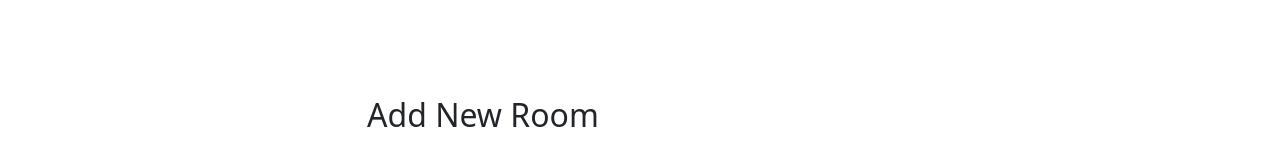
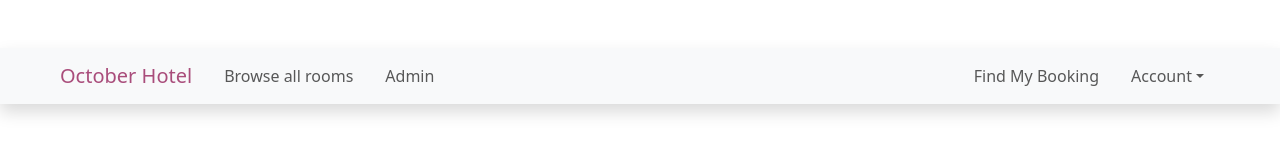
Before and after one commit to pvanquochuy/BookingHotel, a React (Vite) app in the folder fontend/: page /add-room in a window 1280 px wide. Shown: the top 146 px of the page. Built offline with nearby package versions, Linux system fonts and the light colour scheme; no server answers.

Commit message:
fix dropdown navbar

```diff
--- a/fontend/src/App.jsx
+++ b/fontend/src/App.jsx
@@ -6,12 +6,15 @@ import { BrowserRouter as Router, Routes, Route } from "react-router-dom";
 import Home from "./components/home/Home.jsx";
 import EditRoom from "./components/room/EditRoom.jsx";
 import AddRoom from "./components/room/AddRoom.jsx";
+import NavBar from "./components/layout/NavBar.jsx";
+import Footer from "./components/layout/Footer.jsx";
 
 function App() {
   return (
     <>
       <main>
         <Router>
+          <NavBar />
           <Routes>
             <Route path="/" element={<Home />} />
             <Route path="/edit-room/:roomId" element={<EditRoom />} />
@@ -19,6 +22,7 @@ function App() {
             <Route path="/add-room" element={<AddRoom />} />
           </Routes>
         </Router>
+        <Footer />
       </main>
     </>
   );
--- /dev/null
+++ b/fontend/src/components/layout/Footer.jsx
@@ -0,0 +1,21 @@
+import React from "react";
+import { Col, Container, Row } from "react-bootstrap";
+
+const Footer = () => {
+  let today = new Date();
+  console.log(today.getFullYear());
+
+  return (
+    <footer className="by-dark text-light py-3 footer mt-lg-5">
+      <Container>
+        <Row>
+          <Col xs={12} md={12} className="text-center">
+            <p>&copy; {today.getFullYear()} October Hotel</p>
+          </Col>
+        </Row>
+      </Container>
+    </footer>
+  );
+};
+
+export default Footer;
--- /dev/null
+++ b/fontend/src/components/layout/NavBar.jsx
@@ -0,0 +1,97 @@
+import React, { useState } from "react";
+import { Link, NavLink } from "react-router-dom";
+
+const NavBar = () => {
+  const [showAccount, setShowAccount] = useState(false);
+
+  const handleAccountClick = () => {
+    setShowAccount(!showAccount);
+  };
+
+  return (
+    <nav className="navbar navbar-expand-lg bg-body-tertiary px-5 shadow mt-5 sticky-top">
+      <div className="container-fluid">
+        <Link to={"/"} className="navbar-brand">
+          <span className="hotel-color">October Hotel</span>
+        </Link>
+        <button
+          className="navbar-toggler"
+          type="button"
+          data-bs-toggle="collapse"
+          data-bs-target="#navbarScroll"
+          aria-controls="navbarScroll"
+          aria-expanded="false"
+          aria-label="Toggle navigation"
+        >
+          <span className="navbar-toggler-icon"></span>
+        </button>
+        <div className="collapse navbar-collapse" id="navbarScroll">
+          <ul className="navbar-nav me-auto my-2 my-lg-0 navbar-nav-scroll">
+            <li className="nav-item">
+              <NavLink
+                className="nav-link"
+                aria-current="page"
+                to={"/browse-all-rooms"}
+              >
+                Browse all rooms
+              </NavLink>
+            </li>
+            <li className="nav-item">
+              <NavLink className="nav-link" aria-current="page" to={"/admin"}>
+                Admin
+              </NavLink>
+            </li>
+          </ul>
+          <ul className="d-flex navbar-nav">
+            <li className="nav-item">
+              <NavLink className="nav-link" to={"/find-booking"}>
+                Find My Booking
+              </NavLink>
+            </li>
+
+            <li className="nav-item dropdown">
+              <a
+                className={`nav-link dropdown-toggle ${
+                  showAccount ? "show" : ""
+                }`}
+                href="#"
+                role="button"
+                data-bs-toggle="dropdown"
+                aria-expanded="false"
+                onClick={handleAccountClick}
+              >
+                {" "}
+                Account
+              </a>
+              <ul
+                className={`dropdown-menu ${showAccount ? "show" : ""}`}
+                aria-labelledby="navbarDropdown"
+              >
+                <li>
+                  <Link to={"/login"} className="dropdown-item">
+                    Login
+                  </Link>
+                </li>
+                <li>
+                  <Link to={"/profile"} className="dropdown-item">
+                    Profile
+                  </Link>
+                </li>
+                <li>
+                  <hr className="dropdown-divider" />
+                </li>
+                <li>
+                  <Link to={"/logout"} className="dropdown-item">
+                    Logout
+                  </Link>
+                </li>
+              </ul>
+            </li>
+          </ul>
+        </div>
+      </div>
+    </nav>
+  );
+};
+
+export default NavBar;
```
